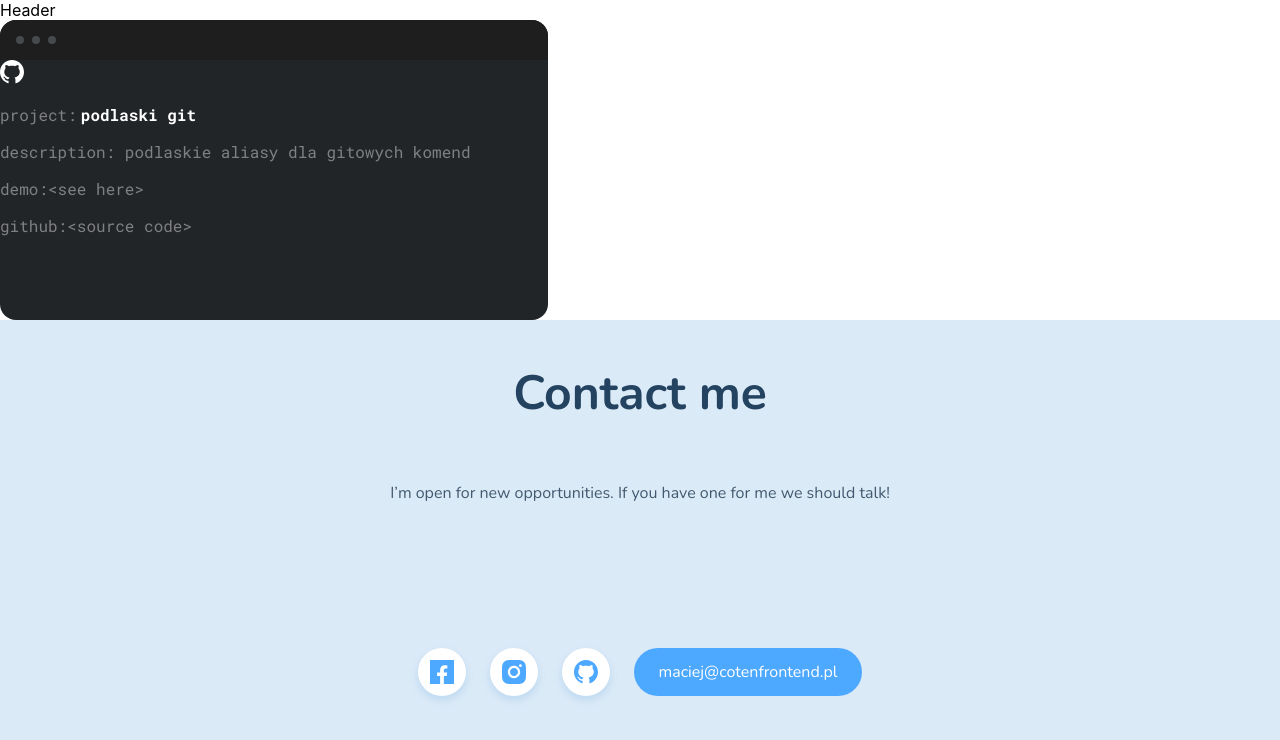
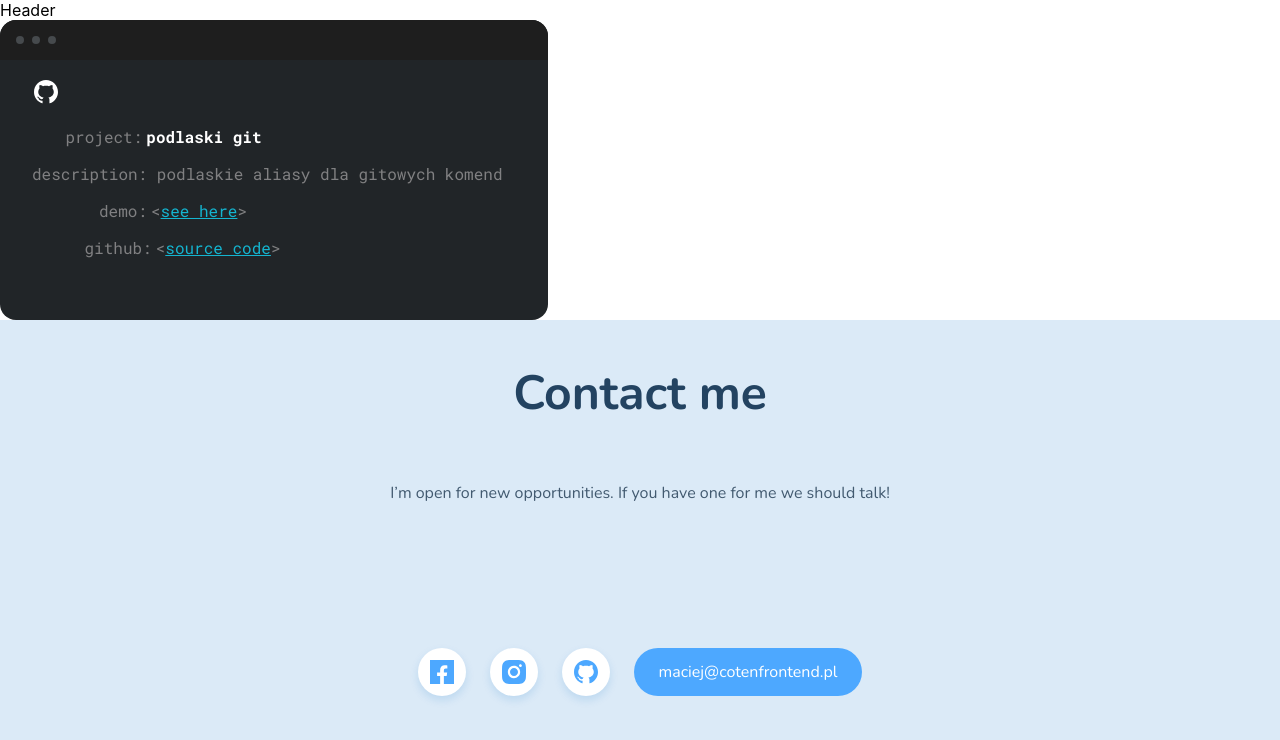
Before and after one commit to tomaszjader/homepage, a React (Create React App) app: page / in a window 1280 px wide. Shown: the top 740 px of the page. Built offline with nearby package versions, Linux system fonts and the light colour scheme.

Commit message:
finish github card

```diff
--- a/src/GithubCard.css
+++ b/src/GithubCard.css
@@ -32,3 +32,38 @@
     font-weight: 700;
     padding-left: 4px;
 }
+.GithubIcon {
+    margin-left: 32px;
+    margin-top: 18px;
+    padding: 2px;
+}
+.GithubText {
+    margin-left: 32px;
+
+}
+.GithubTextProject {
+    margin-right: 253px;
+    display: flex;
+    justify-content: center;
+}
+.GithubTextLinks {
+    color: #14B5D0;
+}
+.GithubTextGithub {
+    margin-right: 255px;
+    display: flex;
+    justify-content: center;
+    font-size: 16px;
+    margin-left: 40px;
+
+}
+.GithubTextDemo {
+    margin-right: 294px;
+    display: flex;
+    justify-content: center;
+    margin-left: 60px;
+}
+.GithubTextPading {
+    padding-left: 4px;
+    font-weight: normal;
+}
--- a/src/GithubCard.js
+++ b/src/GithubCard.js
@@ -9,26 +9,40 @@ const GitHubCard = () => {
                 <div className='Dot'></div>
                 <div className='Dot'></div>
             </div>
-            <div >
-                <img src={github} className='GithubIcon'/>
+            <div className='GithubIcon'>
+                <img src={github} />
             </div>
-            <p>
+            <div className='GithubText'>
+                <p className='GithubTextProject'>{"    "}
                     project:
-                <strong className='GithubTitle'>podlaski git</strong>
+                    <strong className='GithubTitle'>podlaski git </strong>
                 </p>
-            <p>
+                <p >
                     description:
                     podlaskie aliasy dla gitowych komend
                 </p>
-            <p>
+                <p className='GithubTextDemo'>
                     demo:
-                {"<see here>"}
+                    <strong className='GithubTextPading'
+                    >{"<"}
+                        <a href='#'  className='GithubTextLinks'>{
+                            "see here"
+                        }</a>
+                        {">"}
+                    </strong>
                 </p>
-            <p>
+                <p className='GithubTextGithub'>
                     github:
-                {"<source code>"}
+                    <strng className='GithubTextPading'>
+                        {"<"}
+                        <a href='#' className='GithubTextLinks'>{
+                            "source code"
+                        }
+                        </a>
+                        {">"}
+                    </strng>
                 </p>
-
+            </div>
         </div>
     );
 }
```
Lines whose indentation alone changed are shown as unchanged.
